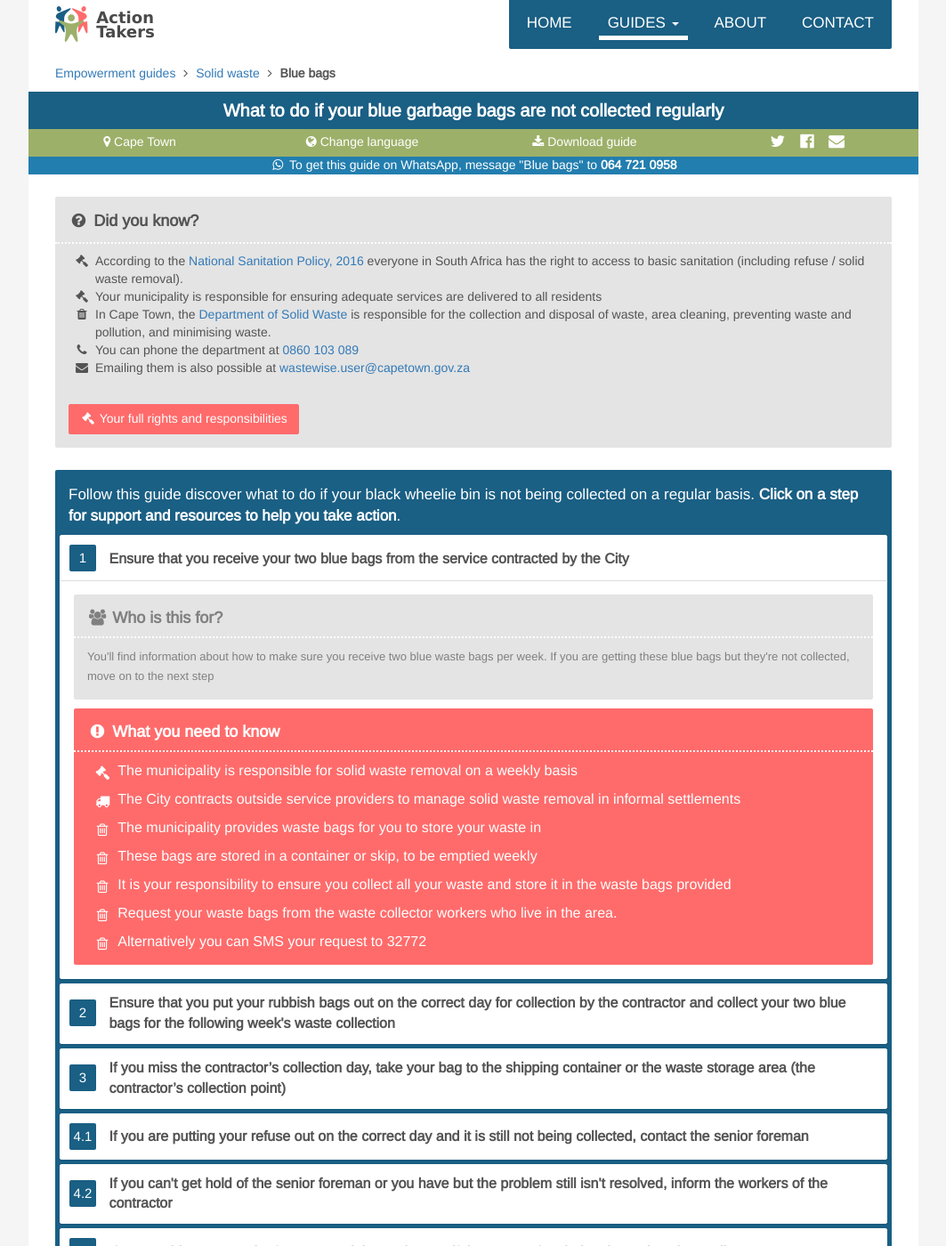
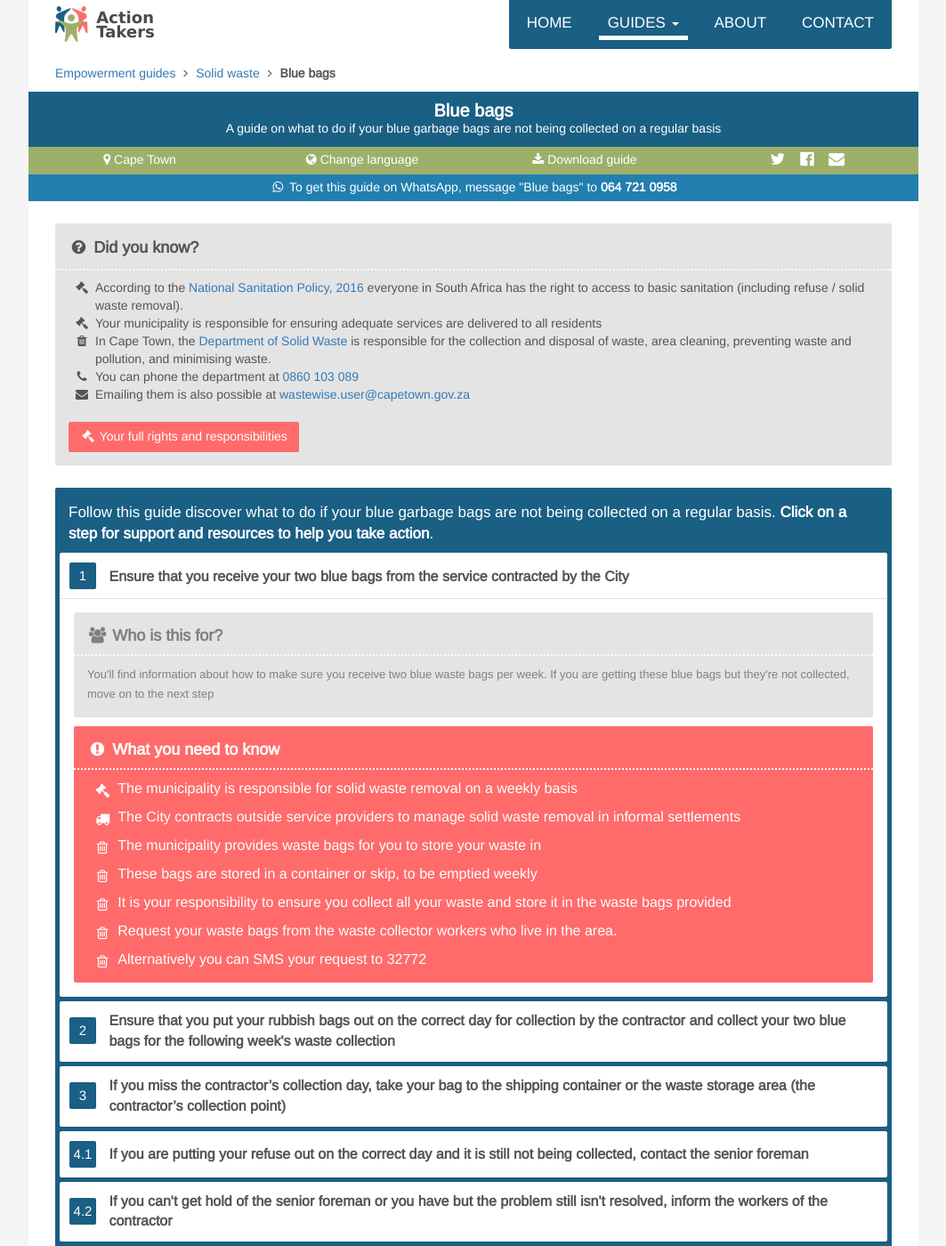
Before and after one commit to OpenUpSA/action-takers, a Jekyll site: the page built from _guides/blue-bags.md, in a window 1280 px wide and 1400 px high. Shown: the whole window at 89% size, without its empty margins (108-1171 px from the left). Built offline with Jekyll 4.4.1, drawn with Linux system fonts in a browser that asks for light colours; nearby versions of some CDN libraries.

Commit message:
improved metadata

```diff
--- a/_config.yml
+++ b/_config.yml
@@ -15,7 +15,7 @@
 # in the templates via {{ site.myvariable }}.
 title: Action Takers
 email: your-email@example.com
-description: Action Takers description
+description: Actions Takers is a community of civic-minded people who understand the role of public participation in our democracy and use that power to ensure their voices are heard.
 baseurl: "" # the subpath of your site, e.g. /blog
 url: "" # the base hostname & protocol for your site, e.g. http://example.com
 twitter_username: jekyllrb
--- a/_guides/blue-bags.md
+++ b/_guides/blue-bags.md
@@ -1,14 +1,42 @@
 ---
 layout: guide
 short-title: Blue bags
-title: What to do if your blue garbage bags are not collected regularly
-description: A description about solid waste
+title: Blue bags
+description: A guide on what to do if your blue garbage bags are not being collected on a regular basis
 name: blue-bags
-did-you-know: <ul class="fa-ul"><li><i class="fa-li fa fa-gavel" aria-hidden="true"></i> According to the <a target="_blank" href="http://www.dwa.gov.za/Documents/sanitation/17005SC_POLICY_National%20Sanitation%20Policy%202016%20FINAL310117.pdf"> National Sanitation Policy, 2016</a> everyone in South Africa has the right to access to basic sanitation (including refuse / solid waste removal).</li><li> <i class="fa-li fa fa-gavel" aria-hidden="true"></i>Your municipality is responsible for ensuring adequate services are delivered to all residents</li><li><i class="fa-li fa fa-trash" aria-hidden="true"></i> In Cape Town, the <a href="http://www.capetown.gov.za/Departments/Solid%20Waste%20Management%20Department" target=_blank>Department of Solid Waste</a> is responsible for the collection and disposal of waste, area cleaning, preventing waste and pollution, and minimising waste.<li><i class="fa-li fa fa-phone" aria-hidden="true"></i> You can phone the department at <a href="tel:0860103089">0860 103 089</a></li><li><i class="fa-li fa fa-envelope" aria-hidden="true"></i>Emailing them is also possible at <a href="mailto:wastewise.user@capetown.gov.za">wastewise.user@capetown.gov.za</a></li></ul><br>
 ---
+<div class="hidden-print">
+  <div class="did-you-know">
+    <div class="title">
+      <i class="fa fa-question-circle fa-fw" aria-hidden="true"></i> Did you know?
+    </div>
+    <hr>
+    <div class="content">
+      <ul class="fa-ul">
+        <li>
+          <i class="fa-li fa fa-gavel" aria-hidden="true"></i> According to the <a target="_blank" href="http://www.dwa.gov.za/Documents/sanitation/17005SC_POLICY_National%20Sanitation%20Policy%202016%20FINAL310117.pdf"> National Sanitation Policy, 2016</a> everyone in South Africa has the right to access to basic sanitation (including refuse / solid waste removal).
+        </li>
+        <li>
+          <i class="fa-li fa fa-gavel" aria-hidden="true"></i>Your municipality is responsible for ensuring adequate services are delivered to all residents
+        </li>
+        <li>
+          <i class="fa-li fa fa-trash" aria-hidden="true"></i> In Cape Town, the <a href="http://www.capetown.gov.za/Departments/Solid%20Waste%20Management%20Department" target="_blank">Department of Solid Waste</a> is responsible for the collection and disposal of waste, area cleaning, preventing waste and pollution, and minimising waste.
+        </li>
+        <li>
+          <i class="fa-li fa fa-phone" aria-hidden="true"></i> You can phone the department at <a href="tel:0860103089">0860 103 089</a>
+        </li>
+        <li>
+          <i class="fa-li fa fa-envelope" aria-hidden="true"></i>Emailing them is also possible at <a href="mailto:wastewise.user@capetown.gov.za">wastewise.user@capetown.gov.za</a>
+        </li>
+      </ul>
+      <a href="#" class="btn btn-primary"><i class="fa fa-fw fa-gavel" aria-hidden="true"></i> Your full rights and responsibilities</a>
+    </div>
+  </div>
+</div>
+
 <div class="guide panel-group" id="accordion" role="tablist" aria-multiselectable="true">
 
-  <div class="description">Follow this guide discover what to do if your black wheelie bin is not being collected on a regular basis. <b class="hidden-print">Click on a step for support and resources to help you take action</b>.</div>
+  <div class="description">Follow this guide discover what to do if your blue garbage bags are not being collected on a regular basis. <b class="hidden-print">Click on a step for support and resources to help you take action</b>.</div>
 
   <div class="panel single-step">
     <div class="panel-heading title-box" role="tab" id="headingOne">
--- a/_layouts/guide.html
+++ b/_layouts/guide.html
@@ -12,6 +12,7 @@ layout: base
 
   <div class="guide-title">
     <h1>{{ page.title }}</h1>
+    <div class="description">{{ page.description }}</div>
   </div>
 
   <div class="row guide-meta hidden-print">
@@ -25,7 +26,7 @@ layout: base
       <i class="fa fa-download" aria-hidden="true"></i> <a href="../pdf/{{ page.name }}.pdf" target="_blank">Download guide</a>
     </div>
     <div class="col-sm-3 col-xs-6 page-share">
-      <a class="whatsapp hidden-md hidden-lg" href="whatsapp://send?text=http://actiontakers.openup.org.za{{ page.url }}"><i class="fa fa-fw fa-whatsapp" aria-hidden="true"></i></a>
+      <a class="whatsapp hidden-md hidden-lg" href="whatsapp://send?text=http://actiontakers.co.za{{ page.url }}"><i class="fa fa-fw fa-whatsapp" aria-hidden="true"></i></a>
       <a class="twitter" href=""><i class="fa fa-fw fa-twitter" aria-hidden="true"></i></a>
       <a class="facebook" href=""><i class="fa fa-fw fa-facebook-official" aria-hidden="true"></i></a>
       <a class="email" href=""><i class="fa fa-fw fa-envelope" aria-hidden="true"></i></a>
@@ -33,24 +34,7 @@ layout: base
   </div>
 
   <div class="whatsapp-bar">
-    <i class="fa fa-fw fa-whatsapp" aria-hidden="true"></i> To get this guide on WhatsApp, message "{{ page.short-title }}" to <b>064 721 0958</b>
-  </div>
-
-  <div class="hidden-print">
-    <div class="did-you-know">
-      <div class="title">
-        <i class="fa fa-question-circle fa-fw" aria-hidden="true"></i> Did you know?
-      </div>
-      <hr>
-      <div class="content">
-        {{ page.did-you-know }}
-        <a href="#" class="btn btn-primary"><i class="fa fa-fw fa-gavel" aria-hidden="true"></i> Your full rights and responsibilities</a>
-      </div>
-    </div>
-  </div>
-
-  <div class="summary hidden-print">
-    {{ page.guide-summary }}
+    <i class="fa fa-fw fa-whatsapp" aria-hidden="true"></i> To get this guide on WhatsApp, message "{{ page.short-title }}" to <b><a href="tel:0647210958">064 721 0958</a></b>
   </div>
 
   {{ page.content }}
--- a/css/main.scss
+++ b/css/main.scss
@@ -576,10 +576,13 @@ nav.navbar-default {
     }
   }
   .whatsapp-bar {
-    padding: 0px;
+    padding: 5px;
     background-color: $blue-light;
     color: #fff;
     text-align: center;
+    a {
+      color: #fff;
+    }
     @media (min-width: 750px) {
       margin-left: -30px;
       margin-right: -30px;
@@ -598,6 +601,9 @@ nav.navbar-default {
     hr {
       margin: 10px -15px;
       border-top: 2px dotted #fff;
+    }
+    .btn {
+      margin-top: 10px;
     }
   }
   .btn-print {
```
Also changed, not shown: _guides/access-education.md (+15 -2 lines), _guides/wheelie-bins.md (+31 -3 lines).
